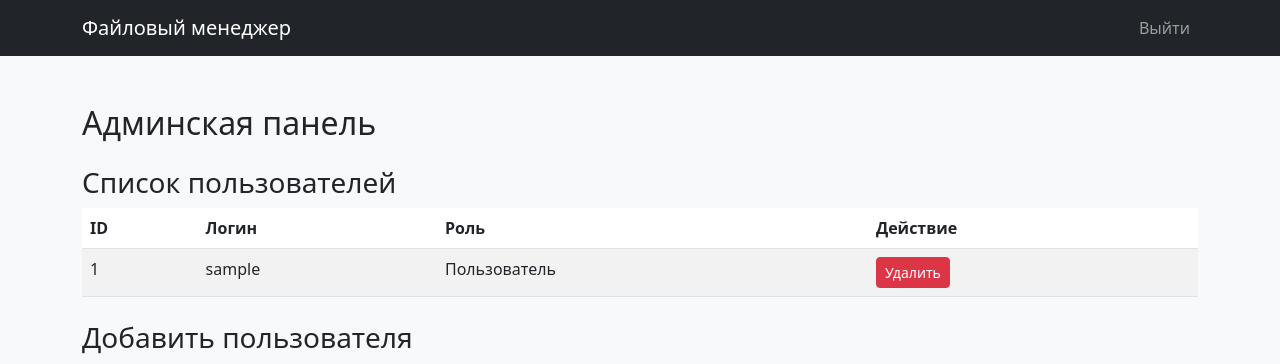
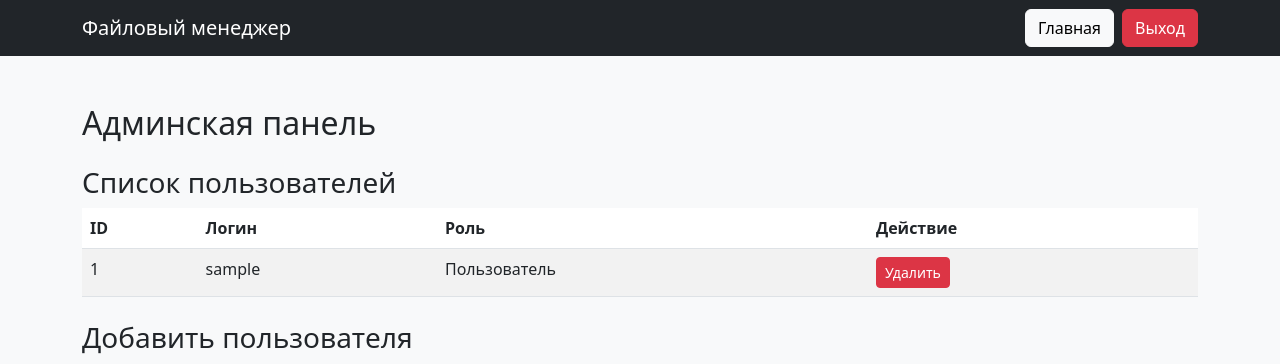
Before and after one commit to SkySai1/simple-fileshare, a Flask app: template templates/admin.html in a window 1280 px wide. Shown: the top 364 px of the page. Run offline with Flask 3, Linux system fonts and the light colour scheme; the visitor is signed in with stand-in values (Sample User, id 1); tables that the repository leaves empty hold one stand-in row (values such as "Sample post"); the template is opened without the code that fills it: most values are stand-ins (such as "Sample title", 1, 10 or a date in 2020).

Commit message:
Кнопка с переходом в админ-панель

```diff
--- a/templates/_navbar.html
+++ b/templates/_navbar.html
@@ -4,14 +4,17 @@
         <div class="collapse navbar-collapse">
             <ul class="navbar-nav ms-auto">
                 {% if 'user' in session %}
-                    <li class="nav-item">
-                        <a class="nav-link" href="{{ url_for('auth.logout') }}">Выйти</a>
-                    </li>
                     {% if session['user']['is_admin'] %}
                         <li class="nav-item">
-                            <a class="nav-link" href="{{ url_for('admin.admin') }}">Админ-панель</a>
+                            <a class="btn btn-warning me-2" href="{{ url_for('admin.admin') }}">Админ-панель</a>
                         </li>
                     {% endif %}
+                    <li class="nav-item">
+                        <a class="btn btn-light me-2" href="{{ url_for('file.index') }}">Главная</a>
+                    </li>
+                    <li class="nav-item">
+                        <a class="btn btn-danger" href="{{ url_for('auth.logout') }}">Выход</a>
+                    </li>
                 {% endif %}
             </ul>
         </div>
```
Also changed, not shown: project_map.db.
